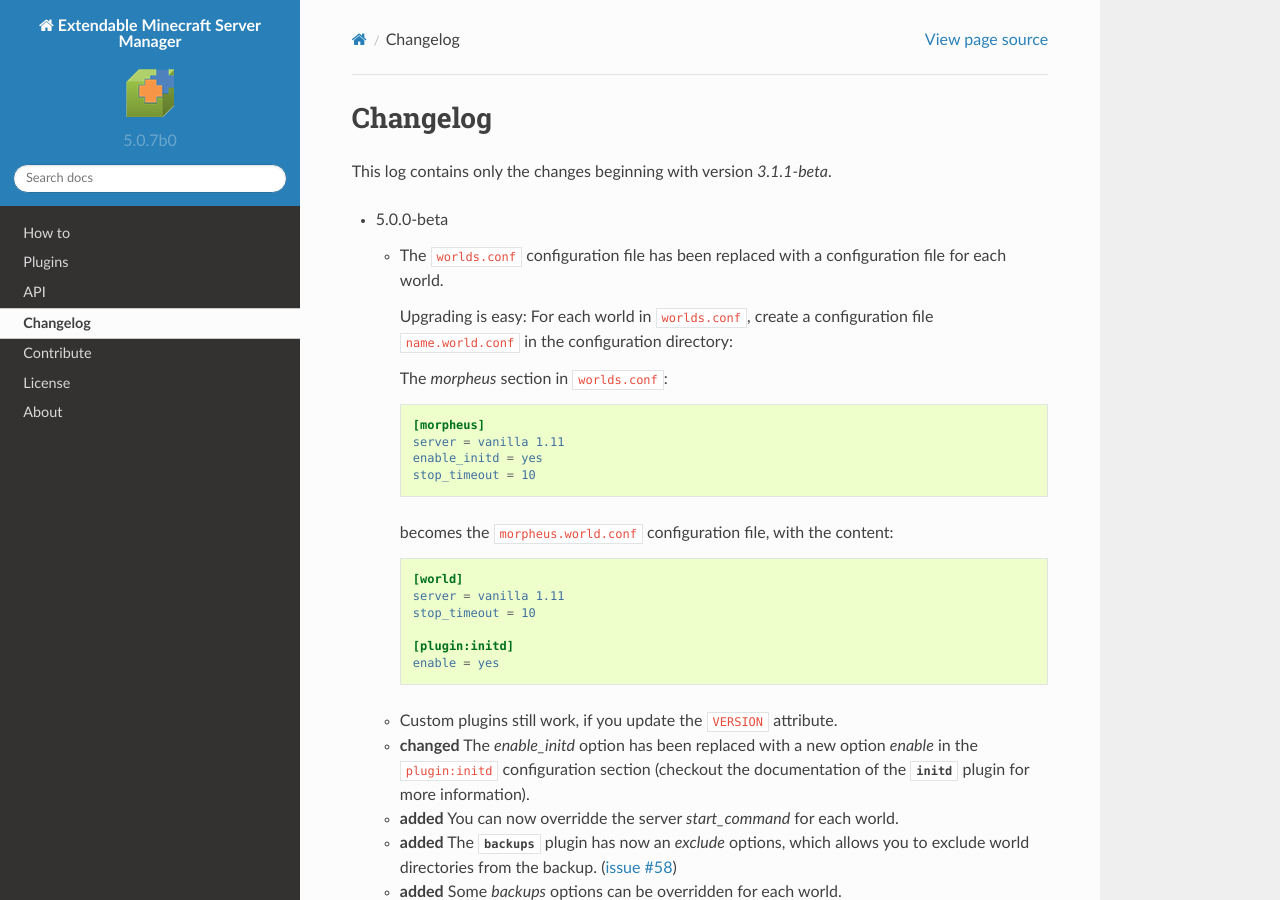
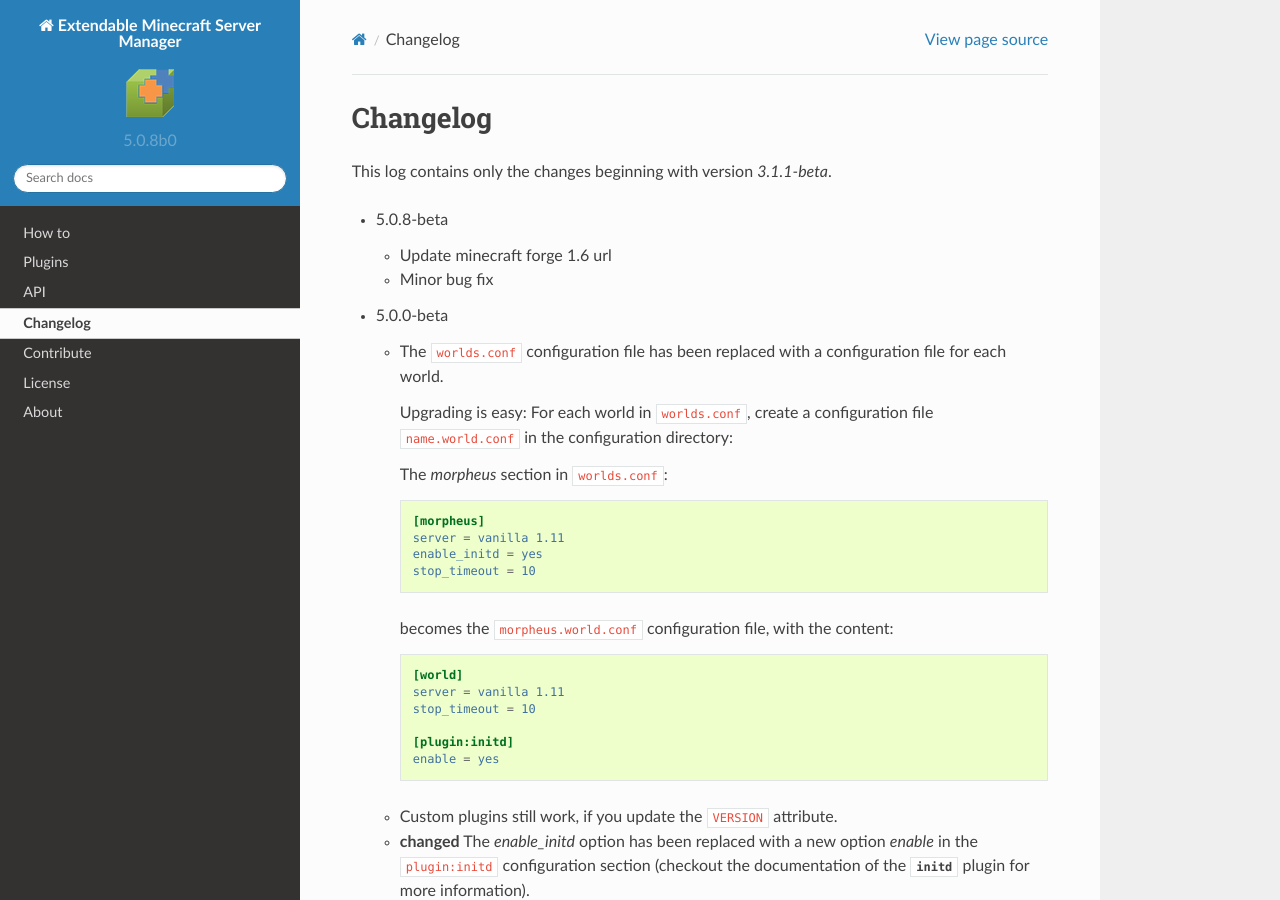
Before and after one commit to benediktschmitt/emsm, a Sphinx documentation site: the page built from docs/source/changelog.rst, in a window 1280 px wide and 900 px high. Built offline with Sphinx 7.4.7 and the Read the Docs theme 2.0.0, drawn with Linux system fonts in a browser that asks for light colours.

Commit message:
*updated* version number

```diff
--- a/docs/source/changelog.rst
+++ b/docs/source/changelog.rst
@@ -4,6 +4,11 @@ Changelog
 =========
 
 This log contains only the changes beginning with version *3.1.1-beta*.
+
+*   5.0.8-beta
+
+    *   Update minecraft forge 1.6 url
+    *   Minor bug fix
 
 *   5.0.0-beta
 
--- a/emsm/core/version.py
+++ b/emsm/core/version.py
@@ -37,4 +37,4 @@ __all__ = [
 #: The version of the EMSM.
 #:
 #: Take a look at http://semver.org for more information.
-VERSION = "5.0.7b0"
+VERSION = "5.0.8b0"
```
